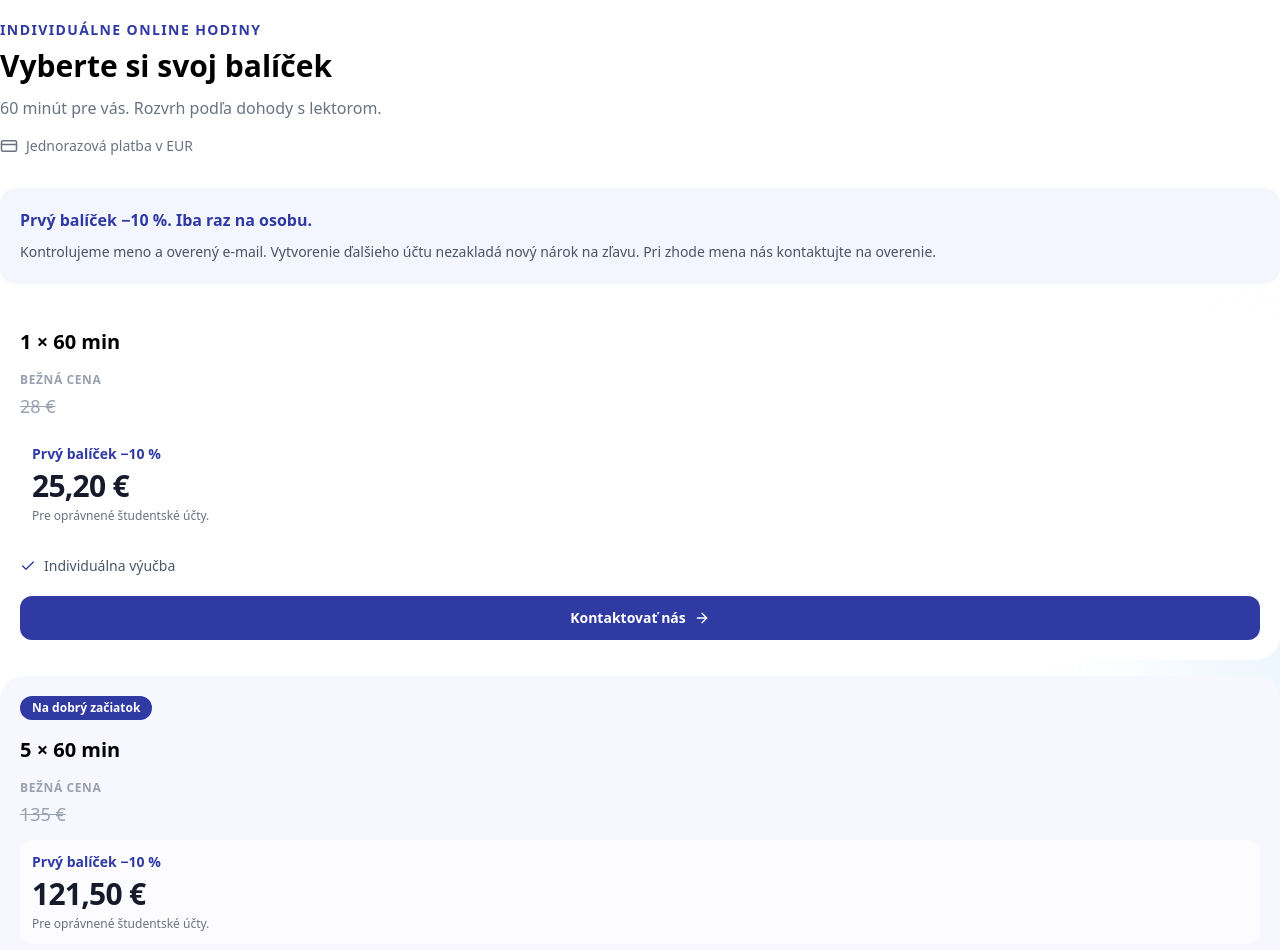
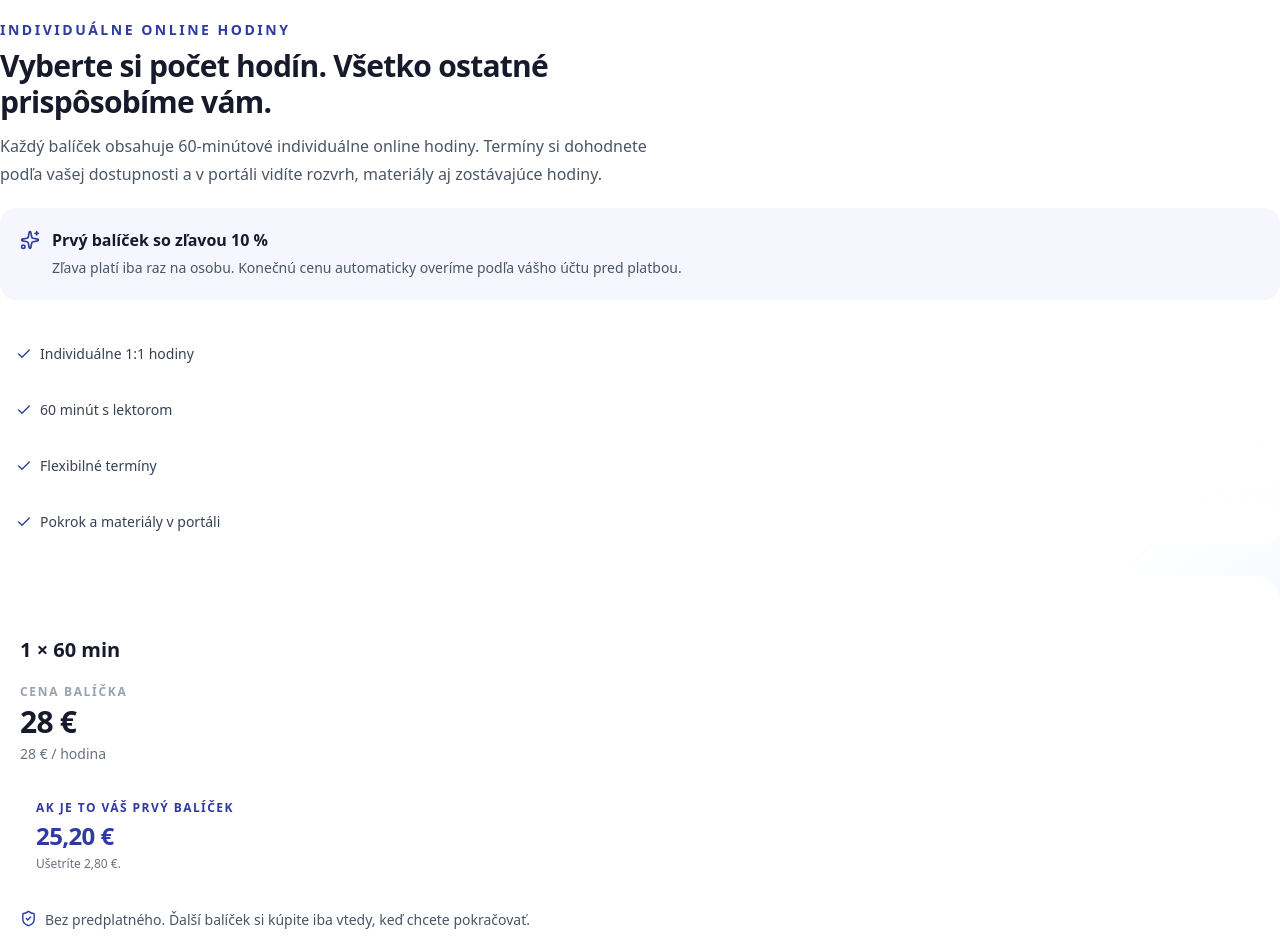
Before and after one commit to 505hits/mundus, a Next.js app: page /prices in a window 1280 px wide. Shown: the part 440-1390 px from the top of the page. Built offline with nearby package versions, Linux system fonts and the light colour scheme; no server answers.

Commit message:
Align public package pricing with portal strategy

```diff
--- a/src/components/PurchasePackages.tsx
+++ b/src/components/PurchasePackages.tsx
@@ -1,36 +1,156 @@
 "use client";
 
 import Link from "next/link";
-import { ArrowRight, Check, CreditCard } from "lucide-react";
+import { ArrowRight, Check, CreditCard, ShieldCheck, Sparkles } from "lucide-react";
 import { useLanguage } from "@/context/LanguageContext";
 import { PACKAGE_PRICES } from "@/lib/package-catalog";
 
 export default function PurchasePackages({ paymentsAvailable, signupAvailable }: { paymentsAvailable: boolean; signupAvailable: boolean }) {
   const { language, t } = useLanguage();
   const sk = language === "sk";
-  const money = (cents: number) => new Intl.NumberFormat(sk ? "sk-SK" : "en-IE", { style: "currency", currency: "EUR", maximumFractionDigits: cents % 100 ? 2 : 0 }).format(cents / 100);
-  return <div id="buy-packages" className="mb-16 scroll-mt-32">
-    <div className="mb-8 flex flex-col gap-4 sm:flex-row sm:items-end sm:justify-between">
-      <div><p className="mb-2 text-sm font-semibold uppercase tracking-widest text-[#2F3AA2]">{sk ? "Individuálne online hodiny" : "Individual online lessons"}</p>
-        <h3 className="text-3xl font-semibold">{sk ? "Vyberte si svoj balíček" : "Choose your lesson package"}</h3>
-        <p className="mt-3 text-gray-500">{sk ? "60 minút pre vás. Rozvrh podľa dohody s lektorom." : "60 minutes just for you. Schedule lessons with your teacher."}</p></div>
-      <span className="inline-flex items-center gap-2 text-sm text-gray-500"><CreditCard size={18} />{sk ? "Jednorazová platba v EUR" : "One-time payment in EUR"}</span>
+  const money = (cents: number) => new Intl.NumberFormat(sk ? "sk-SK" : "en-IE", {
+    style: "currency",
+    currency: "EUR",
+    maximumFractionDigits: cents % 100 ? 2 : 0,
+  }).format(cents / 100);
+
+  const benefits = sk
+    ? ["Individuálne 1:1 hodiny", "60 minút s lektorom", "Flexibilné termíny", "Pokrok a materiály v portáli"]
+    : ["Individual 1:1 lessons", "60 minutes with your teacher", "Flexible scheduling", "Progress and materials in your portal"];
+
+  return (
+    <div id="buy-packages" className="mb-8 scroll-mt-32">
+      <div className="mb-8 grid gap-5 lg:grid-cols-[1.25fr_0.75fr] lg:items-end">
+        <div>
+          <p className="mb-2 text-sm font-semibold uppercase tracking-[0.18em] text-[#2F3AA2]">
+            {sk ? "Individuálne online hodiny" : "Individual online lessons"}
+          </p>
+          <h3 className="max-w-2xl text-3xl font-semibold tracking-tight text-[#171A2B] md:text-4xl">
+            {sk ? "Vyberte si počet hodín. Všetko ostatné prispôsobíme vám." : "Choose your lesson package. We tailor the rest to you."}
+          </h3>
+          <p className="mt-3 max-w-2xl text-base leading-7 text-gray-600">
+            {sk
+              ? "Každý balíček obsahuje 60-minútové individuálne online hodiny. Termíny si dohodnete podľa vašej dostupnosti a v portáli vidíte rozvrh, materiály aj zostávajúce hodiny."
+              : "Every package includes 60-minute individual online lessons. Arrange times around your availability and use your portal to see your schedule, materials and remaining lessons."}
+          </p>
+        </div>
+
+        <div className="rounded-2xl border border-[#DDE2FB] bg-[#F5F6FF] p-5">
+          <div className="flex items-start gap-3">
+            <Sparkles className="mt-0.5 shrink-0 text-[#2F3AA2]" size={20} />
+            <div>
+              <p className="font-semibold text-[#171A2B]">
+                {sk ? "Prvý balíček so zľavou 10 %" : "10% off your first package"}
+              </p>
+              <p className="mt-1 text-sm leading-6 text-gray-600">
+                {sk
+                  ? "Zľava platí iba raz na osobu. Konečnú cenu automaticky overíme podľa vášho účtu pred platbou."
+                  : "The discount applies once per person. Your account is checked automatically before payment to confirm the final price."}
+              </p>
+            </div>
+          </div>
+        </div>
+      </div>
+
+      <div className="mb-8 grid gap-3 sm:grid-cols-2 lg:grid-cols-4">
+        {benefits.map((benefit) => (
+          <div key={benefit} className="flex items-center gap-2 rounded-2xl border border-[#E7E9F2] bg-white px-4 py-3 text-sm font-medium text-gray-700">
+            <Check size={16} className="shrink-0 text-[#2F3AA2]" />
+            {benefit}
+          </div>
+        ))}
+      </div>
+
+      <div className="grid gap-4 sm:grid-cols-2 xl:grid-cols-5">
+        {PACKAGE_PRICES.map(({ lessons, amountCents }) => {
+          const firstPackageCents = amountCents * 0.9;
+          const perLesson = amountCents / lessons;
+          const isRecommended = lessons === 10;
+
+          return (
+            <article
+              key={lessons}
+              className={`relative flex min-h-[390px] flex-col rounded-3xl border p-5 transition duration-200 hover:-translate-y-1 hover:shadow-[0_18px_42px_rgba(47,58,162,0.10)] sm:p-6 ${
+                isRecommended
+                  ? "border-[#2F3AA2] bg-[#F7F7FF] shadow-[0_16px_38px_rgba(47,58,162,0.10)]"
+                  : "border-[#E5E7F0] bg-white shadow-[0_10px_28px_rgba(23,26,43,0.035)]"
+              }`}
+            >
+              {isRecommended ? (
+                <span className="mb-4 self-start rounded-full bg-[#2F3AA2] px-3 py-1 text-xs font-semibold text-white">
+                  {sk ? "Odporúčame" : "Recommended"}
+                </span>
+              ) : (
+                <div className="mb-4 h-6" aria-hidden="true" />
+              )}
+
+              <h4 className="text-xl font-semibold text-[#171A2B]">{lessons} × 60 min</h4>
+
+              <p className="mt-5 text-xs font-semibold uppercase tracking-[0.14em] text-gray-400">
+                {sk ? "Cena balíčka" : "Package price"}
+              </p>
+              <p className="mt-1 text-3xl font-semibold tracking-tight text-[#171A2B]">{money(amountCents)}</p>
+              <p className="mt-1 text-sm text-gray-500">
+                {money(perLesson)} {sk ? "/ hodina" : "/ lesson"}
+              </p>
+
+              <div className="mt-5 rounded-2xl border border-[#DDE2FB] bg-white/80 p-4">
+                <p className="text-xs font-semibold uppercase tracking-[0.12em] text-[#2F3AA2]">
+                  {sk ? "Ak je to váš prvý balíček" : "If this is your first package"}
+                </p>
+                <p className="mt-1 text-2xl font-semibold tracking-tight text-[#2F3AA2]">{money(firstPackageCents)}</p>
+                <p className="mt-1 text-xs text-gray-500">
+                  {sk ? `Ušetríte ${money(amountCents - firstPackageCents)}.` : `You save ${money(amountCents - firstPackageCents)}.`}
+                </p>
+              </div>
+
+              <div className="my-5 flex items-start gap-2 text-sm leading-6 text-gray-600">
+                <ShieldCheck size={17} className="mt-0.5 shrink-0 text-[#2F3AA2]" />
+                <span>
+                  {sk
+                    ? "Bez predplatného. Ďalší balíček si kúpite iba vtedy, keď chcete pokračovať."
+                    : "No subscription. Buy another package only when you want to continue."}
+                </span>
+              </div>
+
+              <Link
+                href={
+                  paymentsAvailable
+                    ? signupAvailable
+                      ? `/signup?next=${encodeURIComponent(`/packages?selected=${lessons}`)}`
+                      : `/login?next=${encodeURIComponent(`/packages?selected=${lessons}`)}`
+                    : "/contact"
+                }
+                className="mt-auto flex items-center justify-center gap-2 rounded-xl bg-[#2F3AA2] px-3 py-3 text-center text-sm font-semibold text-white transition hover:bg-[#252E82] focus-visible:outline-2 focus-visible:outline-offset-4 focus-visible:outline-[#2F3AA2]"
+              >
+                {paymentsAvailable
+                  ? signupAvailable
+                    ? sk ? "Vybrať a vytvoriť účet" : "Choose & create account"
+                    : sk ? "Vybrať a prihlásiť sa" : "Choose & sign in"
+                  : t.pricing.individual.contactLabel}
+                <ArrowRight size={16} />
+              </Link>
+            </article>
+          );
+        })}
+      </div>
+
+      <div className="mt-7 flex flex-col gap-3 rounded-2xl border border-[#E7E9F2] bg-[#FAFAF9] p-5 text-sm leading-6 text-gray-600 md:flex-row md:items-center md:justify-between">
+        <p className="max-w-3xl">
+          {paymentsAvailable
+            ? signupAvailable
+              ? t.pricing.individual.paymentNote
+              : t.pricing.individual.existingAccountNote
+            : t.pricing.individual.offlineNote}{" "}
+          {sk
+            ? "Balíčky sa automaticky neobnovujú."
+            : "Packages do not renew automatically."}
+        </p>
+        <span className="inline-flex shrink-0 items-center gap-2 font-medium text-[#2F3AA2]">
+          <CreditCard size={17} />
+          {sk ? "Jednorazová platba v EUR" : "One-time payment in EUR"}
+        </span>
+      </div>
     </div>
-    <div className="mb-6 rounded-2xl border border-[#D8DFFC] bg-[#F3F5FF] p-5">
-      <p className="font-semibold text-[#2F3AA2]">{sk ? "Prvý balíček −10 %. Iba raz na osobu." : "10% off your first package. Once per person only."}</p>
-      <p className="mt-2 text-sm leading-6 text-gray-600">{sk ? "Kontrolujeme meno a overený e-mail. Vytvorenie ďalšieho účtu nezakladá nový nárok na zľavu. Pri zhode mena nás kontaktujte na overenie." : "We check your name and verified email. Creating another account does not give you another discount. Contact us if your name matches another customer."}</p>
-    </div>
-    <div className="grid gap-4 sm:grid-cols-2 xl:grid-cols-5">
-      {PACKAGE_PRICES.map(({ lessons, amountCents }) => <article key={lessons} className={`relative flex flex-col rounded-3xl border p-5 transition hover:-translate-y-1 hover:shadow-[0_18px_42px_rgba(47,58,162,0.09)] sm:p-6 ${lessons === 5 ? "border-[#2F3AA2] bg-[#F6F7FF] shadow-[0_16px_38px_rgba(47,58,162,0.10)]" : "border-[#E5E7F0] bg-white shadow-[0_10px_28px_rgba(23,26,43,0.035)]"}`}>
-        {lessons === 5 && <span className="mb-4 self-start rounded-full bg-[#2F3AA2] px-3 py-1 text-xs font-semibold text-white">{sk ? "Na dobrý začiatok" : "A great start"}</span>}
-        <h4 className="text-xl font-semibold">{lessons} × 60 min</h4>
-        <p className="mt-4 text-xs font-semibold uppercase tracking-wider text-gray-400">{sk ? "Bežná cena" : "Regular price"}</p>
-        <p className="mt-1 text-lg font-medium text-gray-400 line-through">{money(amountCents)}</p>
-        <div className="mt-3 rounded-xl border border-[#2F3AA2]/10 bg-white/70 p-3"><p className="text-sm font-semibold text-[#2F3AA2]">{sk ? "Prvý balíček −10 %" : "First package −10%"}</p><p className="mt-1 text-3xl font-semibold tracking-tight text-[#171A2B]">{money(amountCents * 9 / 10)}</p><p className="mt-1 text-xs text-gray-500">{sk ? "Pre oprávnené študentské účty." : "For eligible student accounts."}</p></div>
-        <p className="my-5 flex items-center gap-2 text-sm text-gray-600"><Check size={16} className="shrink-0 text-[#2F3AA2]" />{sk ? "Individuálna výučba" : "One-to-one teaching"}</p>
-        <Link href={paymentsAvailable ? signupAvailable ? `/signup?next=${encodeURIComponent(`/packages?selected=${lessons}`)}` : `/login?next=${encodeURIComponent(`/packages?selected=${lessons}`)}` : "/contact"} className="mt-auto flex items-center justify-center gap-2 rounded-xl bg-[#2F3AA2] px-3 py-3 text-center text-sm font-semibold text-white transition hover:bg-[#252E82] focus-visible:outline-2 focus-visible:outline-offset-4 focus-visible:outline-[#2F3AA2]">{paymentsAvailable ? signupAvailable ? sk ? "Vytvoriť účet a kúpiť" : "Create account & buy" : sk ? "Prihlásiť sa a kúpiť" : "Log in & buy" : t.pricing.individual.contactLabel}<ArrowRight size={16} /></Link>
-      </article>)}
-    </div>
-    <p className="mt-6 max-w-3xl text-sm leading-6 text-gray-500">{paymentsAvailable ? signupAvailable ? t.pricing.individual.paymentNote : t.pricing.individual.existingAccountNote : t.pricing.individual.offlineNote} {sk ? "Konečnú cenu a zľavu potvrdíme podľa vášho účtu pred platbou. Balíčky sa automaticky neobnovujú." : "Your account determines the final price and discount before payment. Packages do not renew automatically."}</p>
-  </div>;
+  );
 }
```
